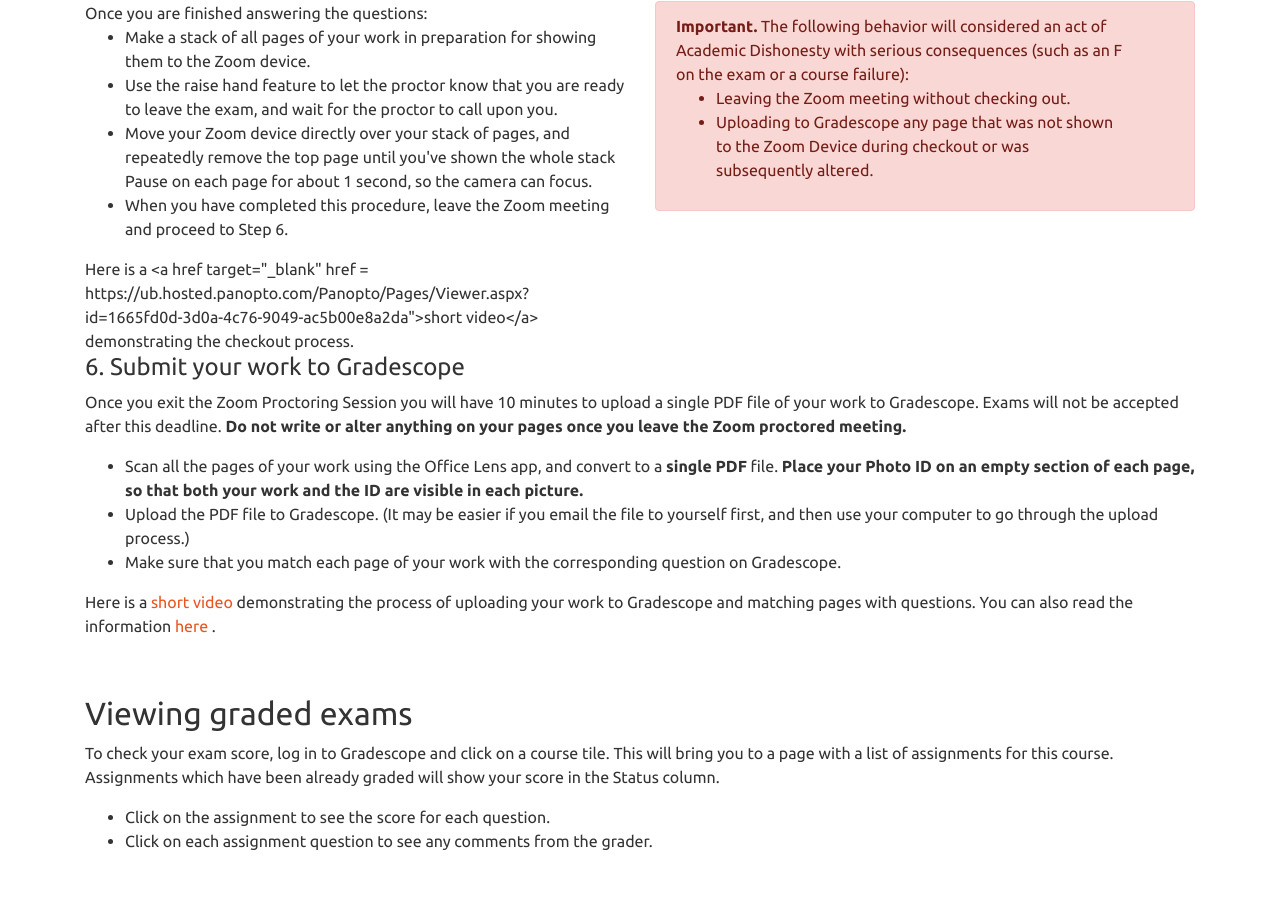
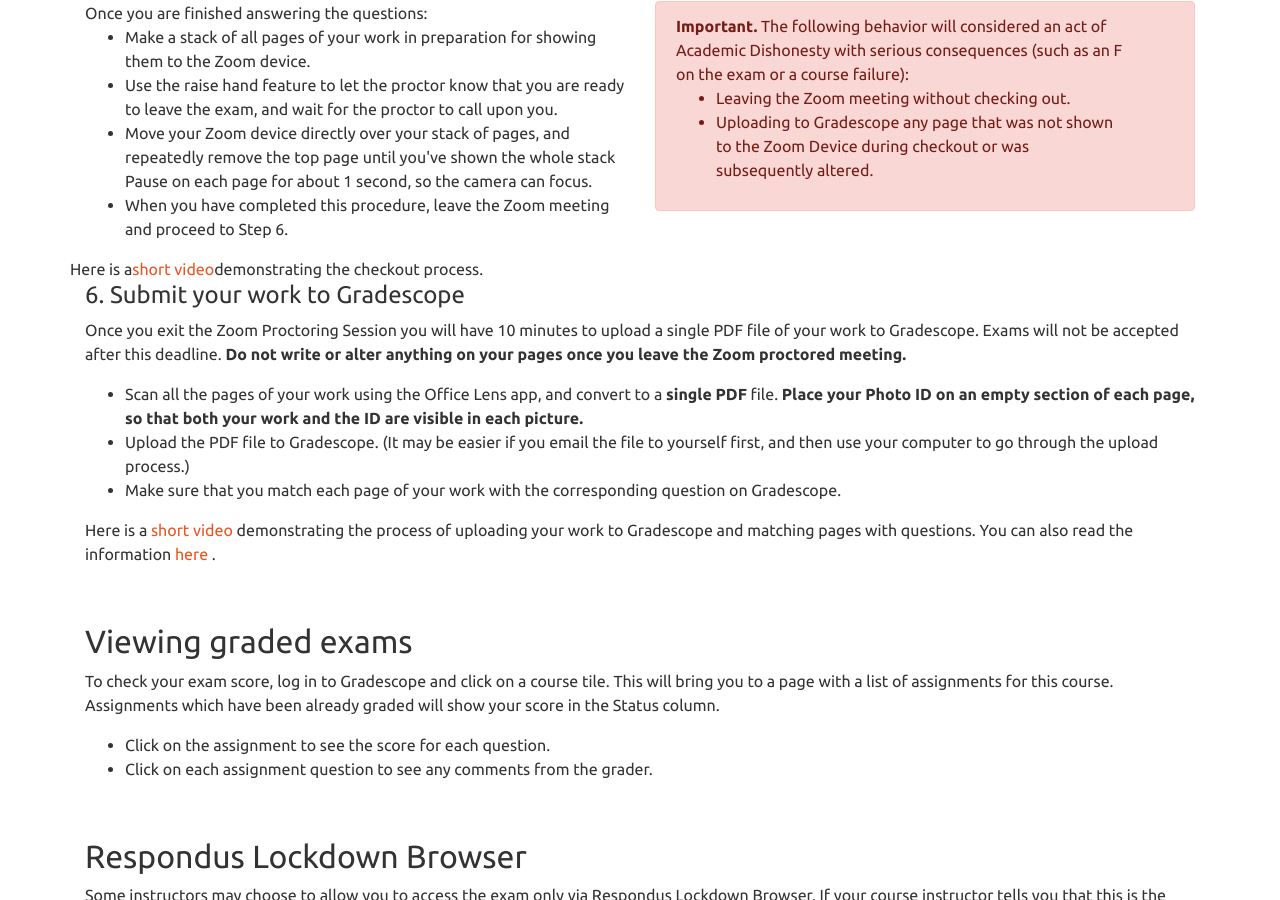
Before and after one commit to ub-math/exam_guides, a Jekyll site: the page built from docs/index.md, in a window 1280 px wide and 900 px high, scrolled down 5277 px. Built offline with Jekyll 4.4.1, drawn with Linux system fonts in a browser that asks for light colours.

Commit message:
Update index.md

```diff
--- a/docs/index.md
+++ b/docs/index.md
@@ -313,6 +310,10 @@ Here is a [short video](https://ub.hosted.panopto.com/Panopto/Pages/Viewer.aspx?
           </ul>
         </div>
      </div>
+  </div>
+  <div class="row">
+    Here is a <a target="_blank" href="https://ub.hosted.panopto.com/Panopto/Pages/Viewer.aspx?id=1665fd0d-3d0a-4c76-9049-ac5b00e8a2da">short video</a>
+    demonstrating the checkout process.
   </div>
 </div>
 
```
Also changed, not shown: other parts of docs/index.md (+0 -3 lines).
